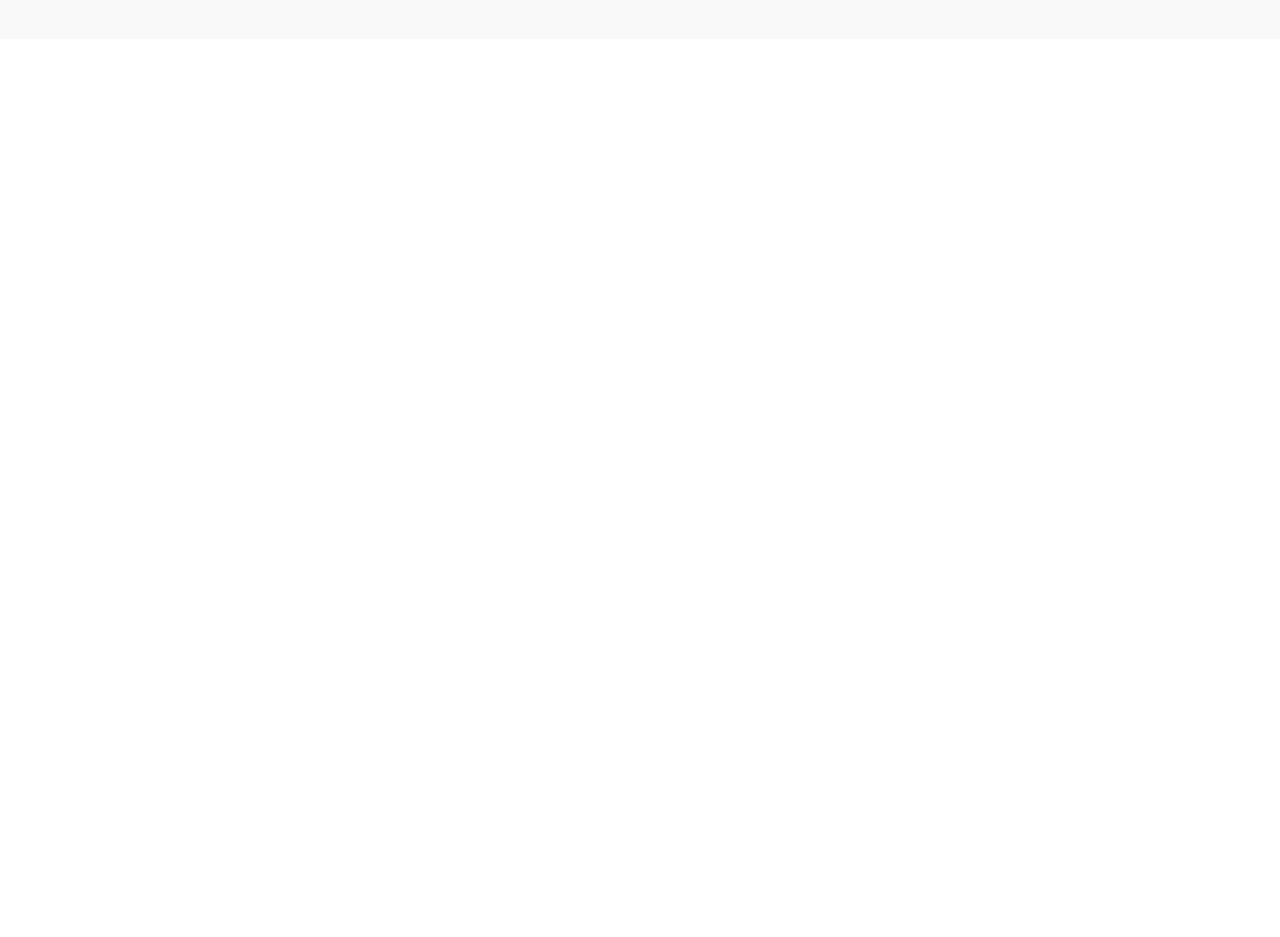
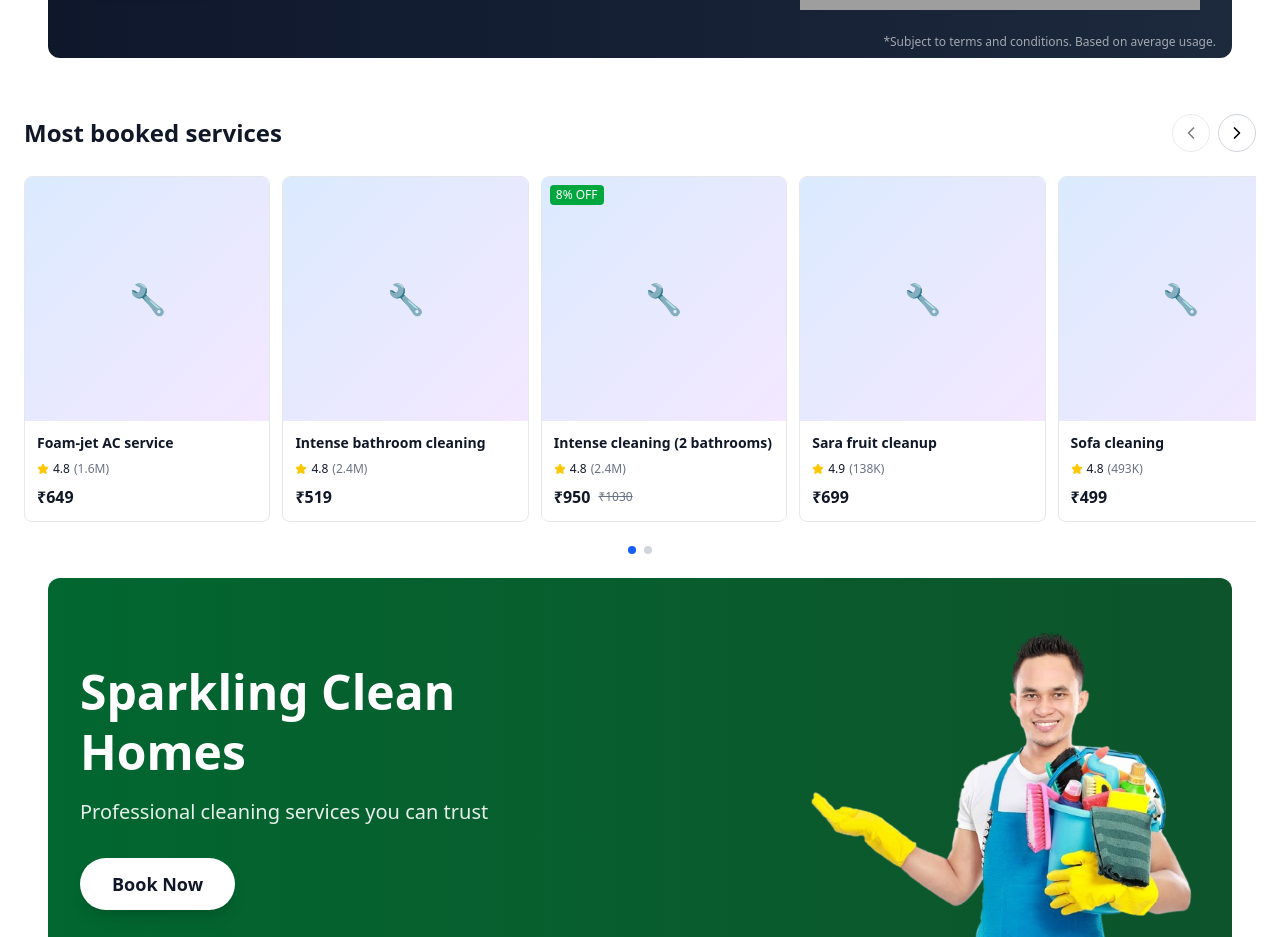
Before and after one commit to Indore-Tech-Valley/pw-demo, a React (Vite) app: page / in a window 1280 px wide. Shown: the part 1863-2800 px from the top of the page. Before the commit the page ends 1902 px from the top, so only its background shows below. Built offline with nearby package versions, Linux system fonts and the light colour scheme; grey boxes are pictures that could not be loaded.

Commit message:
Add promotional banners and services slider to Homepage component

```diff
--- a/src/components/Homepage/Homepage.jsx
+++ b/src/components/Homepage/Homepage.jsx
@@ -2,6 +2,9 @@ import React from "react";
 import ServicesSlider from "../HomepageServices/servicesSlider";
 import Banner from "../Banner/Banner";
 import ContentSlider from "../ContentSlider/ContentSlider";
+import Services from "../ServicesSlider/Services";
+import PromotionalBanner from "../PromotionalBanner/PromotionalBanner";
+import cleanerman from '/cleanerman-1.png'
 
 const Homepage = () => {
   const slidesData = [
@@ -31,6 +34,53 @@ const Homepage = () => {
       link: "/category/electronics",
       tag: "Hot deals",
     },
+  ];
+
+  const sampleServices = [
+    {
+      name: "Foam-jet AC service",
+      rating: 4.78,
+      reviews: 1600000,
+      price: 649,
+      image: null
+    },
+    {
+      name: "Intense bathroom cleaning",
+      rating: 4.78,
+      reviews: 2400000,
+      price: 519,
+      image: null
+    },
+    {
+      name: "Intense cleaning (2 bathrooms)",
+      rating: 4.78,
+      reviews: 2400000,
+      price: 950,
+      originalPrice: 1030,
+      discount: 8,
+      image: null
+    },
+    {
+      name: "Sara fruit cleanup",
+      rating: 4.86,
+      reviews: 138000,
+      price: 699,
+      image: null
+    },
+    {
+      name: "Sofa cleaning",
+      rating: 4.85,
+      reviews: 493000,
+      price: 499,
+      image: null
+    },
+    {
+      name: "Deep carpet cleaning",
+      rating: 4.82,
+      reviews: 256000,
+      price: 799,
+      image: null
+    }
   ];
 
   return (
@@ -66,6 +116,43 @@ const Homepage = () => {
         ]}
       />
 
+<div className="px-12">
+      {/* Water Purifier Banner */}
+      <PromotionalBanner
+        title="2 years of worry-free water"
+        subtitle="Needs no service for 2 years*"
+        buttonText="Buy now"
+        // onButtonClick={handleWaterPurifierClick}
+        backgroundColor="from-slate-900 to-slate-800"
+        image="https://www.eurekaforbes.com/cms/assets/prod/1_d2a84114a2_e36c0e2dc0.jpg"
+        imageAlt="Woman drinking water with water purifier"
+        disclaimer="*Subject to terms and conditions. Based on average usage."
+        className="mb-8"
+      />
+</div>
+      <div>
+          <Services
+        title="Most booked services"
+        products={sampleServices}
+      />
+      </div>
+
+<div className="px-12">
+  {/* Cleaning Wala Banner */}
+  <PromotionalBanner
+    title="Sparkling Clean Homes"
+    subtitle="Professional cleaning services you can trust"
+    buttonText="Book Now"
+    // onButtonClick={handleCleaningWalaClick}
+    backgroundColor="from-green-800 to-green-900"
+    image={cleanerman}
+    imageAlt="Professional cleaner cleaning a living room"
+    disclaimer="*Service availability may vary by location."
+    className="mb-8"
+  />
+</div>
+
+
       {/* <ServicesSlider
         title="Salon for Women"
         services={[
--- /dev/null
+++ b/src/components/PromotionalBanner/PromotionalBanner.jsx
@@ -0,0 +1,82 @@
+import React from 'react';
+
+const PromotionalBanner = ({
+  title,
+  subtitle,
+  buttonText = "Buy now",
+  onButtonClick,
+  backgroundImage,
+  backgroundColor = "from-slate-900 to-slate-800",
+  textColor = "text-white",
+  image,
+  imageAlt = "Product image",
+  disclaimer,
+  className = ""
+}) => {
+  const handleButtonClick = () => {
+    if (onButtonClick) {
+      onButtonClick();
+    }
+  };
+
+  return (
+    <div className={`relative overflow-hidden rounded-xl ${className}`}>
+      {/* Background */}
+      <div
+        className={`min-h-[300px] bg-gradient-to-r ${backgroundColor} flex items-center justify-between px-8 py-12`}
+        style={backgroundImage ? {
+          backgroundImage: `url(${backgroundImage})`,
+          backgroundSize: 'cover',
+          backgroundPosition: 'center'
+        } : {}}
+      >
+        {/* Background overlay if background image exists */}
+        {backgroundImage && (
+          <div className="absolute inset-0 bg-black bg-opacity-40"></div>
+        )}
+
+        {/* Left Content */}
+        <div className="relative z-10 flex-1 max-w-lg">
+          <h1 className={`text-4xl md:text-5xl font-bold mb-4 leading-tight ${textColor}`}>
+            {title}
+          </h1>
+
+          {subtitle && (
+            <p className={`text-lg md:text-xl mb-8 opacity-90 ${textColor}`}>
+              {subtitle}
+            </p>
+          )}
+
+          <button
+            onClick={handleButtonClick}
+            className="bg-white text-gray-900 px-8 py-3 rounded-full font-semibold text-lg hover:bg-gray-100 transition-colors duration-200 shadow-lg hover:shadow-xl transform hover:scale-105"
+          >
+            {buttonText}
+          </button>
+        </div>
+
+        {/* Right Content - Image */}
+        {image && (
+          <div className="relative z-10 flex-1 flex justify-end items-center ml-8">
+            <div className="relative">
+              <img
+                src={image}
+                alt={imageAlt}
+                className="max-w-full h-auto max-h-80 object-contain"
+              />
+            </div>
+          </div>
+        )}
+      </div>
+
+      {/* Disclaimer */}
+      {disclaimer && (
+        <div className="absolute bottom-2 right-4 text-xs text-white opacity-60">
+          {disclaimer}
+        </div>
+      )}
+    </div>
+  );
+};
+
+export default PromotionalBanner;
--- /dev/null
+++ b/src/components/ServicesSlider/Services.jsx
@@ -0,0 +1,136 @@
+
+import React, { useState } from 'react';
+import { ChevronLeft, ChevronRight, Star } from 'lucide-react';
+
+const Services = ({ title, products }) => {
+  const [currentIndex, setCurrentIndex] = useState(0);
+  const itemsToShow = 5; // Number of items visible at once
+  const maxIndex = Math.max(0, products.length - itemsToShow);
+
+  const nextSlide = () => {
+    setCurrentIndex(prev => Math.min(prev + 1, maxIndex));
+  };
+
+  const prevSlide = () => {
+    setCurrentIndex(prev => Math.max(prev - 1, 0));
+  };
+
+  const formatPrice = (price) => {
+    return `₹${price}`;
+  };
+
+  const formatRating = (rating) => {
+    return rating.toFixed(1);
+  };
+
+  const formatReviews = (reviews) => {
+    if (reviews >= 1000000) {
+      return `${(reviews / 1000000).toFixed(1)}M`;
+    } else if (reviews >= 1000) {
+      return `${(reviews / 1000).toFixed(0)}K`;
+    }
+    return reviews.toString();
+  };
+
+  return (
+    <div className="w-full max-w-7xl mx-auto p-6">
+      <div className="flex items-center justify-between mb-6">
+        <h2 className="text-2xl font-bold text-gray-900">{title}</h2>
+        <div className="flex gap-2">
+          <button
+            onClick={prevSlide}
+            disabled={currentIndex === 0}
+            className="p-2 rounded-full border border-gray-300 hover:bg-gray-50 disabled:opacity-50 disabled:cursor-not-allowed transition-colors"
+          >
+            <ChevronLeft className="w-5 h-5" />
+          </button>
+          <button
+            onClick={nextSlide}
+            disabled={currentIndex >= maxIndex}
+            className="p-2 rounded-full border border-gray-300 hover:bg-gray-50 disabled:opacity-50 disabled:cursor-not-allowed transition-colors"
+          >
+            <ChevronRight className="w-5 h-5" />
+          </button>
+        </div>
+      </div>
+
+      <div className="overflow-hidden">
+        <div
+          className="flex transition-transform duration-300 ease-in-out gap-3"
+          style={{ transform: `translateX(-${currentIndex * 20}%)` }}
+        >
+          {products.map((product, index) => (
+            <div key={index} className="flex-none w-1/5 min-w-0">
+              <div className="bg-white rounded-lg border border-gray-200 overflow-hidden hover:shadow-lg transition-shadow duration-200">
+                {/* Image Container */}
+                <div className="relative aspect-square bg-gray-100">
+                  {product.discount && (
+                    <div className="absolute top-2 left-2 bg-green-600 text-white px-1.5 py-0.5 rounded text-xs font-medium z-10">
+                      {product.discount}% OFF
+                    </div>
+                  )}
+                  {product.image ? (
+                    <img
+                      src={product.image}
+                      alt={product.name}
+                      className="w-full h-full object-cover"
+                    />
+                  ) : (
+                    <div className="w-full h-full flex items-center justify-center bg-gradient-to-br from-blue-100 to-purple-100">
+                      <div className="text-3xl">🔧</div>
+                    </div>
+                  )}
+                </div>
+
+                {/* Content */}
+                <div className="p-3">
+                  <h3 className="font-semibold text-gray-900 mb-2 text-sm line-clamp-2">
+                    {product.name}
+                  </h3>
+
+                  {/* Rating */}
+                  <div className="flex items-center gap-1 mb-2">
+                    <Star className="w-3 h-3 fill-yellow-400 text-yellow-400" />
+                    <span className="text-xs font-medium text-gray-900">
+                      {formatRating(product.rating)}
+                    </span>
+                    <span className="text-xs text-gray-500">
+                      ({formatReviews(product.reviews)})
+                    </span>
+                  </div>
+
+                  {/* Price */}
+                  <div className="flex items-center gap-2">
+                    <span className="text-base font-bold text-gray-900">
+                      {formatPrice(product.price)}
+                    </span>
+                    {product.originalPrice && product.originalPrice > product.price && (
+                      <span className="text-xs text-gray-500 line-through">
+                        {formatPrice(product.originalPrice)}
+                      </span>
+                    )}
+                  </div>
+                </div>
+              </div>
+            </div>
+          ))}
+        </div>
+      </div>
+
+      {/* Dots indicator */}
+      <div className="flex justify-center mt-6 gap-2">
+        {Array.from({ length: maxIndex + 1 }).map((_, index) => (
+          <button
+            key={index}
+            onClick={() => setCurrentIndex(index)}
+            className={`w-2 h-2 rounded-full transition-colors ${
+              index === currentIndex ? 'bg-blue-600' : 'bg-gray-300'
+            }`}
+          />
+        ))}
+      </div>
+    </div>
+  );
+};
+
+export default Services;
```
Also changed, not shown: public/cleanerman-1.png (added), public/cleanerman.png (added).
